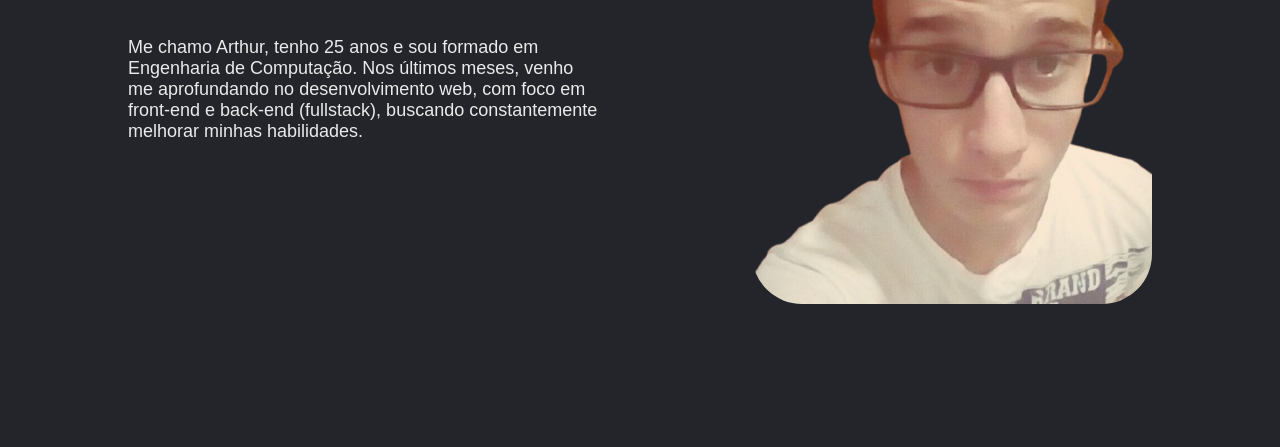
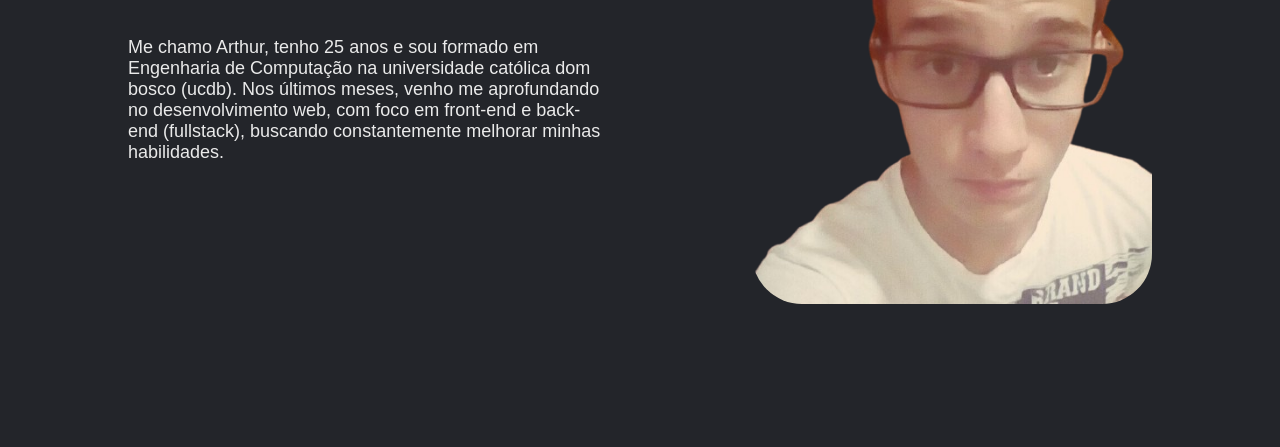
Before and after one commit to Arthur2173/curriculo_online, a plain HTML site: page index.html in a window 1280 px wide. Shown: the part 353-800 px from the top of the page. Drawn offline with Linux system fonts and the light colour scheme; a web font is replaced by a local one.

Commit message:
atualizando sobre mim

```diff
--- a/index.html
+++ b/index.html
@@ -27,7 +27,7 @@
     <section  id="sobre" class="sobre-mim">
         <h1>SOBRE MIM</h1>
         <p>
-            Me chamo Arthur, tenho 25 anos e sou formado em Engenharia de Computação.
+            Me chamo Arthur, tenho 25 anos e sou formado em Engenharia de Computação na universidade católica dom bosco (ucdb).
             Nos últimos meses, venho me aprofundando no desenvolvimento web, com foco em front-end e back-end (fullstack),
             buscando constantemente melhorar minhas habilidades.
         </p>
```
